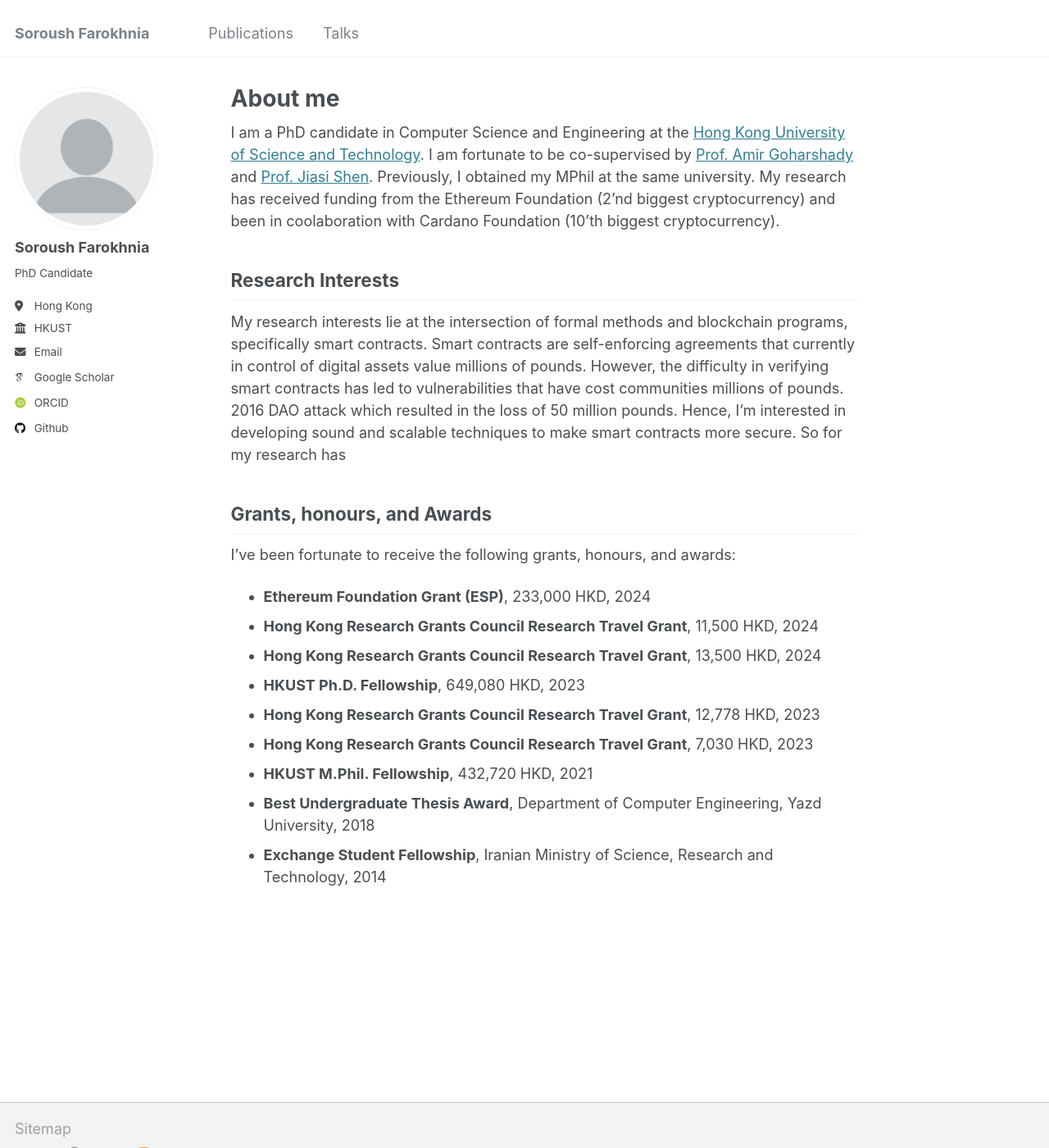
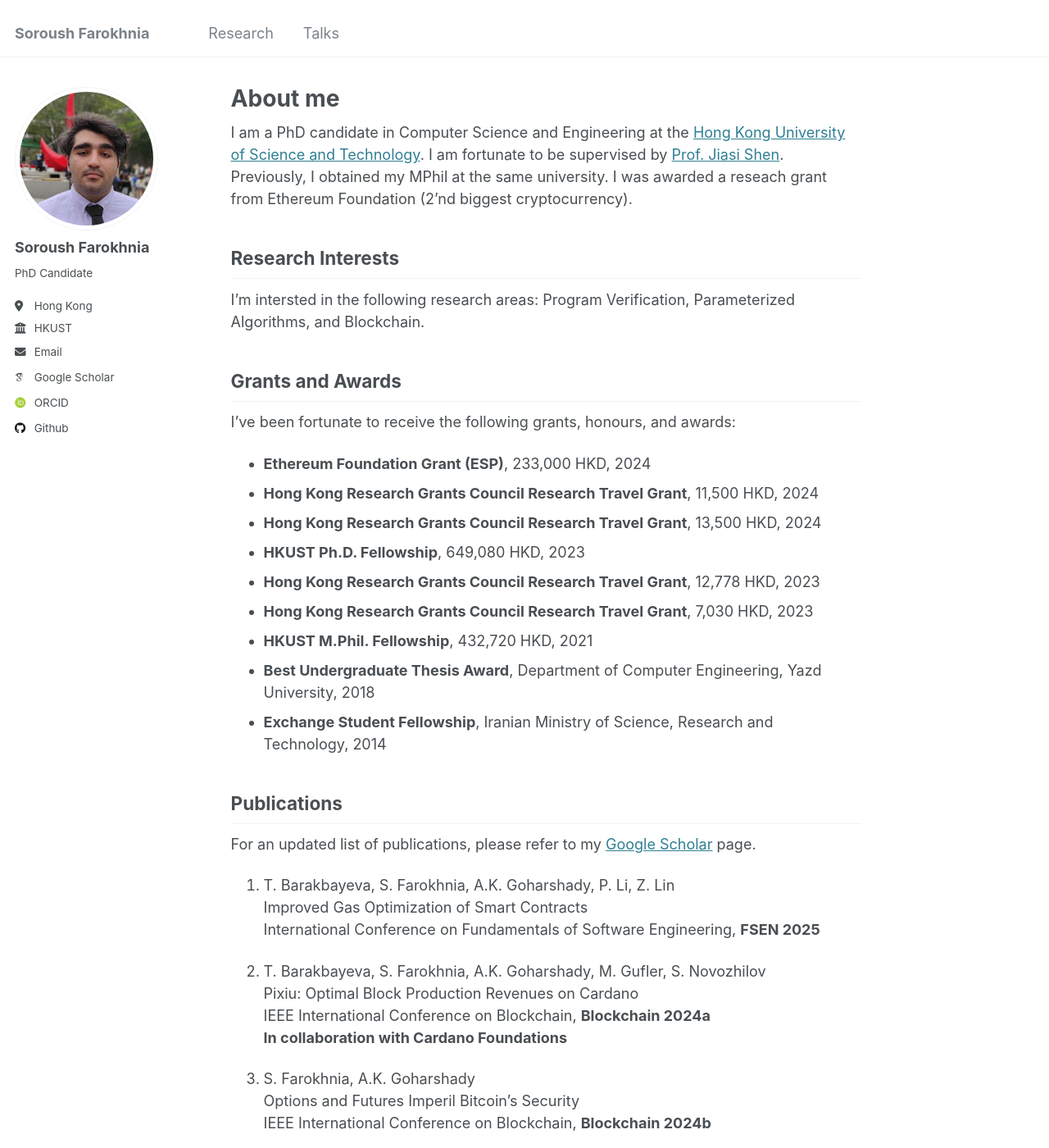
Before and after one commit to destrat18/destrat18.github.io, a Jekyll site: the page built from _pages/about.md, in a window 1280 px wide and 1400 px high. Shown: the whole window at 82% size. Built offline with Jekyll 4.4.1, drawn with Linux system fonts in a browser that asks for light colours; some web fonts are replaced; some of the changed text lies outside the part shown.

Commit message:
Add research page Move publications to the main page

```diff
--- a/_config.yml
+++ b/_config.yml
@@ -21,7 +21,7 @@ repository               : "destrat18/destrat18.github.io"
 #               Additional customization can be done by editing /_includes/author-profile.html
 author:
   # Biographic information
-  avatar           : "profile.png"
+  avatar           : "profile.jpg"
   name             : "Soroush Farokhnia"
   pronouns         : # example: "she/her"
   bio              : "PhD Candidate"
--- a/_data/navigation.yml
+++ b/_data/navigation.yml
@@ -5,8 +5,8 @@
 # prevent it from being included in the site.
 
 main:
-  - title: "Publications"
-    url: /publications/
+  - title: "Research"
+    url: /research/
 
   - title: "Talks"
     url: /talks/
--- a/_pages/about.md
+++ b/_pages/about.md
@@ -7,16 +7,12 @@ redirect_from:
   - /about.html
 ---
 
-I am a PhD candidate in Computer Science and Engineering at the [Hong Kong University of Science and Technology](https://www.ust.hk/). I am fortunate to be co-supervised by [Prof. Amir Goharshady](https://www.cse.ust.hk/~amir/) and [Prof. Jiasi Shen](https://www.cse.ust.hk/~jiasi/). Previously, I obtained my MPhil at the same university. My research has received funding from the Ethereum Foundation (2'nd biggest cryptocurrency) and been in coolaboration with Cardano Foundation (10'th biggest cryptocurrency).
-
-<!-- Add grants -->
+I am a PhD candidate in Computer Science and Engineering at the [Hong Kong University of Science and Technology](https://www.ust.hk/). I am fortunate to be supervised by [Prof. Jiasi Shen](https://shenjiasi.com/). Previously, I obtained my MPhil at the same university. I was awarded a reseach grant from Ethereum Foundation (2'nd biggest cryptocurrency).
 
 ## Research Interests
+I'm intersted in the following research areas: Program Verification, Parameterized Algorithms, and Blockchain.
 
-My research interests lie at the intersection of formal methods and blockchain programs, specifically smart contracts. Smart contracts are self-enforcing agreements that currently in control of digital assets value millions of pounds. However, the difficulty in verifying smart contracts has led to vulnerabilities that have cost communities millions of pounds. 2016 DAO attack which resulted in the loss of 50 million pounds. Hence, I'm interested in developing sound and scalable techniques to make smart contracts more secure. So for my research has
-
-
-## Grants, honours, and Awards
+## Grants and Awards
 I've been fortunate to receive the following grants, honours, and awards:
 
 - **Ethereum Foundation Grant (ESP)**, 233,000 HKD, 2024
@@ -28,3 +24,36 @@ I've been fortunate to receive the following grants, honours, and awards:
 - **HKUST M.Phil. Fellowship**, 432,720 HKD, 2021
 - **Best Undergraduate Thesis Award**, Department of Computer Engineering, Yazd University, 2018
 - **Exchange Student Fellowship**, Iranian Ministry of Science, Research and Technology, 2014
+
+## Publications
+For an updated list of publications, please refer to my [Google Scholar](https://scholar.google.com/citations?user=3Z6Z9QkAAAAJ&hl=en) page.
+
+1. T. Barakbayeva, S. Farokhnia, A.K. Goharshady, P. Li, Z. Lin\\
+Improved Gas Optimization of Smart Contracts\\
+International Conference on Fundamentals of Software Engineering, **FSEN 2025**
+
+1. T. Barakbayeva, S. Farokhnia, A.K. Goharshady, M. Gufler, S. Novozhilov\\
+Pixiu: Optimal Block Production Revenues on Cardano\\
+IEEE International Conference on Blockchain, **Blockchain 2024a**\\
+**In collaboration with Cardano Foundations**
+
+1. S. Farokhnia, A.K. Goharshady\\
+Options and Futures Imperil Bitcoin’s Security\\
+IEEE International Conference on Blockchain, **Blockchain 2024b**
+
+1. Z. Cai, S. Farokhnia, A.K. Goharshady, S. Hitarth\\
+Asparagus: Automated Synthesis of Parametric Gas Upper-bounds for Smart Contracts\\
+ACM Conference on Object-Oriented Programming, Systems, Languages, and Applications, **OOPSLA 2023**
+
+1. S. Farokhnia, A.K. Goharshady\\
+Reducing the Gas Usage of Ethereum Smart Contracts without a Sidechain\\
+IEEE International Conference on Blockchain and Cryptocurrency, **ICBC 2023**
+
+1. S. Farokhnia, A.K. Goharshady\\
+Alleviating High Gas Costs by Secure and Trustless Off-chain Execution of Smart Contracts\\
+ACM Symposium on Applied Computing, **SAC 2023**
+
+### Under Submissions
+1. S. Akshay, S. Chakraborty, S. Farokhnia, A.K. Goharshady, H.J. Motwani, D. Zikelic\\
+An LP-Based Approach for Weighted Model Integration with Non-Linear Arithmetic\\
+International Joint Conferences on Artificial Intelligence, **IJCAI 2025**
```
Also changed, not shown: _pages/research.md (added, +27 -0 lines), images/profile.jpg (added), images/profile.png (deleted).
